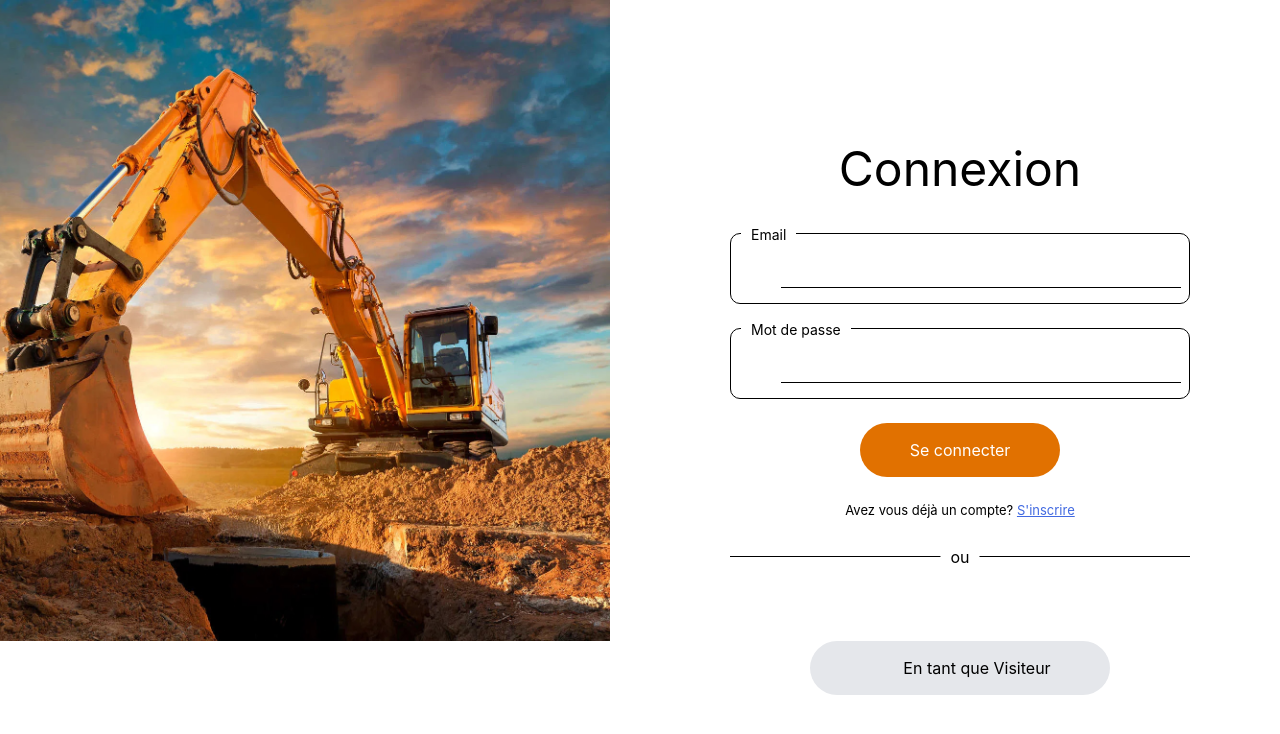
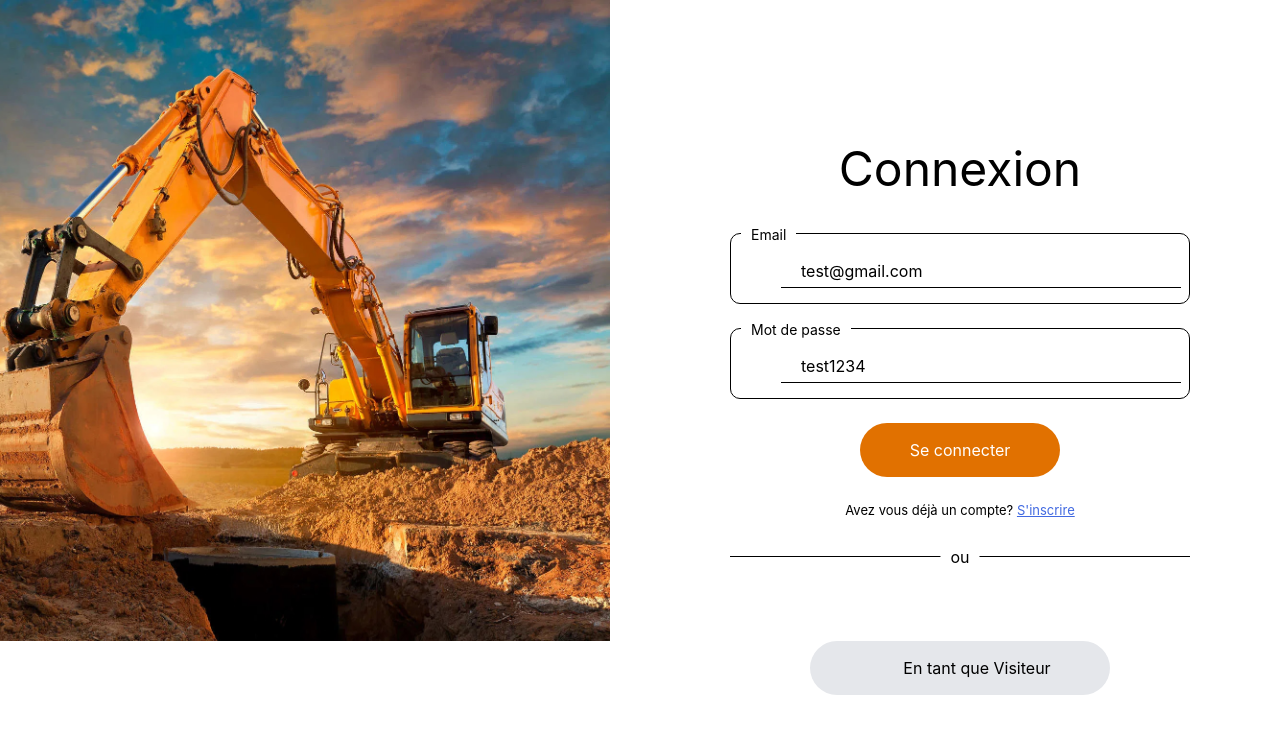
Before and after one commit to Mihary-Mandresy/cloud-s5-front, a Vue app: page / in a window 1280 px wide. Shown: the top 734 px of the page. Built offline with nearby package versions, Linux system fonts and the light colour scheme; some icons are missing.

Commit message:
finish integration

```diff
--- a/src/views/Inscription.vue
+++ b/src/views/Inscription.vue
@@ -14,7 +14,7 @@
                         <label for="nom">
                             <Icon width="20" icon="mdi:account-circle" />
                         </label>
-                        <input v-model="nom"  type="text" id="nom">
+                        <input v-model="nom"  type="text" id="nom" >
                     </div>
                     <div class="form-group">
                         <span class="libelle">Email</span>
@@ -28,7 +28,7 @@
                         <label for="pwd">
                             <Icon width="20" icon="mdi:password" />
                         </label>
-                        <input v-model="mot_de_passe" type="text" id="pwd">
+                        <input v-model="mot_de_passe" placeholder="6 characteres au mois" type="text" id="pwd">
                     </div>
 
                     <div class="error" v-if="errorMessage">
--- a/src/views/Login.vue
+++ b/src/views/Login.vue
@@ -93,8 +93,8 @@ import { host } from '../config.js' // Assurez-vous que le chemin est correct
 const router = useRouter()
 const route = useRoute()
 
-const email = ref('')
-const password = ref('')
+const email = ref('test@gmail.com')
+const password = ref('test1234')
 const errorMessage = ref('')
 const loading = ref(false)
 
```
